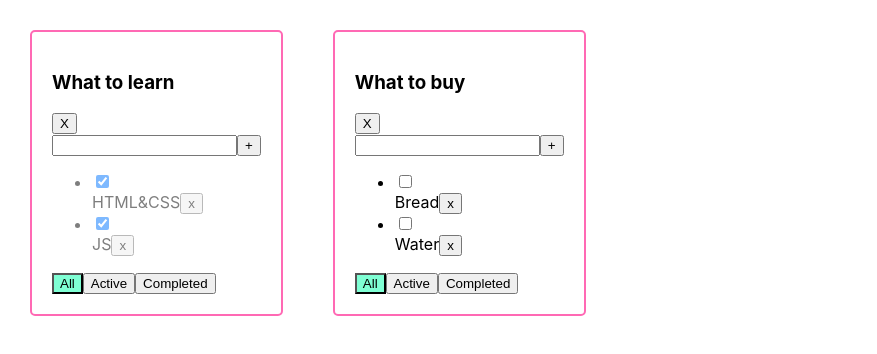
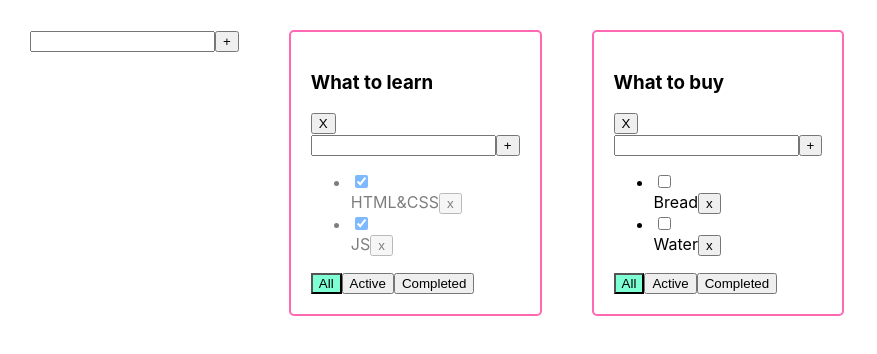
Before and after one commit to tolkunio/task-organized-app, a React (Create React App) app: page / in a window 1280 px wide. Shown: the top 354 px of the page, without its empty margins (0-877 px from the left). Built offline with nearby package versions, Linux system fonts and the light colour scheme.

Commit message:
-добавила editable span,вынесли в универсальную компоненту

```diff
--- a/src/App.tsx
+++ b/src/App.tsx
@@ -2,6 +2,7 @@ import React, {useState} from 'react';
 import './App.css';
 import TodoList from './TodoList';
 import {v1} from 'uuid';
+import {AddItemForm} from './components/AddItemForm';
 
 export type TaskType = {
     id: string,
@@ -61,24 +62,48 @@ function App(): JSX.Element {
             setTodolists([...todolists])
         }
     }
-    const changeCheckBoxStatus = (taskId: string, checkValue: boolean, todolistId:string) => {
-        let tasks =tasksObj[todolistId];
-        let task = tasks.find(t=>t.id ===taskId);
-        if(task){
-            task.isDone= checkValue;
+    const changeCheckBoxStatus = (taskId: string, checkValue: boolean, todolistId: string) => {
+        let tasks = tasksObj[todolistId];
+        let task = tasks.find(t => t.id === taskId);
+        if (task) {
+            task.isDone = checkValue;
             setTasks({...tasksObj})
         }
         // setTasksObj(tasksObj.map(el => el.id === taskId ? {...el, isDone: checkValue} : el));
     }
 
-    const removeTodoList = (todolistId:string) => {
-        let filteredTodolist = todolists.filter(tl =>tl.id!==todolistId);
+    const removeTodoList = (todolistId: string) => {
+        let filteredTodolist = todolists.filter(tl => tl.id !== todolistId);
         setTodolists(filteredTodolist);
-        delete  tasksObj[todolistId];
+        delete tasksObj[todolistId];
         setTasks({...tasksObj});
     };
+    const updateTask = (todoListId: string, taskId: string, newTitle: string) => {
+        setTasks({
+            ...tasksObj,
+            [todoListId]: tasksObj[todoListId].map(el => el.id === taskId ? {...el, title: newTitle} : el)
+        });
+
+    }
+    const updateTodoListTitle=(todolistId:string,newTodolistTitle:string)=>{
+        setTodolists(todolists.map(el=>el.id==todolistId?{...el,title:newTodolistTitle}:el))    ;
+    }
+
+    const addTodoList = (newTitle: string) => {
+        const newId = v1();
+        const newTodo: TodoListType = {
+            id: newId,
+            title: newTitle,
+            filter: 'all'
+        }
+        setTodolists([...todolists, newTodo]);
+
+        setTasks({...tasksObj, [newId]: []})
+    };
     return (
+
         <div className="App">
+            <AddItemForm addCallBack={addTodoList}/>
             {
                 todolists.map((tl) => {
                     let tasksForTodoList = tasksObj[tl.id];
@@ -98,6 +123,8 @@ function App(): JSX.Element {
                         addTask={addTask}
                         changeCheckBoxStatus={changeCheckBoxStatus}
                         removeTodoList={removeTodoList}
+                        updateTask={updateTask}
+                        updateTodoListTitle={updateTodoListTitle}
                     />
                 })
             }
--- a/src/TodoList.tsx
+++ b/src/TodoList.tsx
@@ -3,81 +3,74 @@ import {FilterValuesType, TaskType} from './App'
 import s from './TodoLost.module.css';
 import SuperCheckBox from './components/SuperCheckBox';
 import {v1} from 'uuid/index';
+import {AddItemForm} from './components/AddItemForm';
+import {EditableSpan} from './components/EditableSpan';
 
 type TodoListPropsType = {
-    id:string
+    id: string
     title: string,
     tasks: Array<TaskType>,
-    removeTask: (id: string, todolistId:string) => void,
-    changeFilter: (filter: FilterValuesType, todolistId:string) => void
-    addTask: (title: string,todolistId:string) => void,
-    changeCheckBoxStatus(taskId: string, checkValue: boolean, todolistId:string): void,
-    removeTodoList:(todolistId:string)=>void;
+    removeTask: (id: string, todolistId: string) => void,
+    changeFilter: (filter: FilterValuesType, todolistId: string) => void
+    addTask: (title: string, todolistId: string) => void,
+    changeCheckBoxStatus(taskId: string, checkValue: boolean, todolistId: string): void,
+    removeTodoList: (todolistId: string) => void;
+    updateTask: (todoListId: string, taskId: string, newTitle: string) => void;
+    updateTodoListTitle: (todolistId: string, newTodolistTitle: string) => void;
 }
 
 const TodoList: FC<TodoListPropsType> = (props: TodoListPropsType) => {
-    let [title, setTitle] = useState('');
-    let [error,setError]= useState<string|null>(null);
-    const [filterName,setFilterName]=useState('all')
-
-    const addTask = () => {
-        if (title.trim() !== '') {
-            props.addTask(title.trim(), props.id);
-            setTitle('');
-        }
-        else{
-            setError('Title is required!');
-        }
-    };
-
-    const onChangeTextHandler = (e: ChangeEvent<HTMLInputElement>) => {
-        setError(null);
-        setTitle(e.currentTarget.value);
-    };
-    const onKeyPressHandler = (e: KeyboardEvent<HTMLInputElement>) => {
-        if (e.charCode === 13) {
-            addTask();
-        }
-    };
-
+    const [filterName, setFilterName] = useState('all')
     const onAllClickHandler = () => {
-        props.changeFilter('all',props.id);
+        props.changeFilter('all', props.id);
         setFilterName('all')
     }
 
     const onActiveClickHandler = () => {
-        props.changeFilter('active',props.id);
+        props.changeFilter('active', props.id);
         setFilterName('active')
     }
 
     const onCompletedClickHandler = () => {
-        props.changeFilter('completed',props.id);
+        props.changeFilter('completed', props.id);
         setFilterName('completed')
     }
 
-    const onChangeHandlerCheckBox = (id:string,isDone:boolean)=>{
-        props.changeCheckBoxStatus(id,isDone, props.id);
+    const onChangeHandlerCheckBox = (id: string, isDone: boolean) => {
+        props.changeCheckBoxStatus(id, isDone, props.id);
     }
     const removeTodoListHandler = () => {
         props.removeTodoList(props.id);
     };
+    const addTaskHandler = (title: string) => {
+        props.addTask(title, props.id);
+    };
+
+    const updateTaskHandler = (todoListId: string, taslkId: string, newTitle: string) => {
+
+    };
+    const updateTodoListTitle = (todolistTitle: string) => {
+     props.updateTodoListTitle(props.id,todolistTitle);
+    }
+
     return (
         <div className="todolist">
-            <h3>{props.title}</h3> <button onClick={removeTodoListHandler}>X</button>
-            <div>
-                <input className={error?s.error:''}
-                       value={title}
-                       onChange={onChangeTextHandler}
-                       onKeyPress={onKeyPressHandler}/>
-                <button onClick={addTask}>+</button>
-            </div>
-            {error && <div className={s.errorMessage}>{error}</div>}
+            <h3>
+                <EditableSpan title={props.title} callback={updateTodoListTitle}/>
+            </h3>
+            <button onClick={removeTodoListHandler}>X</button>
+            <AddItemForm addCallBack={addTaskHandler}/>
             <ul>
                 {
                     props.tasks.map(el => {
-                        return <li key={el.id} className={el.isDone?s.isDone:''}>
-                            <SuperCheckBox callback={(newIsDone)=>{onChangeHandlerCheckBox(el.id,newIsDone)}} isDone={el.isDone}/>
-                            <span>{el.title}</span>
+                        const updateTaskHandler = (newTitle: string) => {
+                            props.updateTask(props.id, el.id, newTitle);
+                        };
+                        return <li key={el.id} className={el.isDone ? s.isDone : ''}>
+                            <SuperCheckBox callback={(newIsDone) => {
+                                onChangeHandlerCheckBox(el.id, newIsDone)
+                            }} isDone={el.isDone}/>
+                            <EditableSpan title={el.title} callback={updateTaskHandler}/>
                             <button onClick={() => {
                                 props.removeTask(el.id, props.id)
                             }}>x
@@ -87,14 +80,15 @@ const TodoList: FC<TodoListPropsType> = (props: TodoListPropsType) => {
                 }
             </ul>
             <div>
-                <button className={filterName==='all'?s.activeFilter:''}
-                        onClick={onAllClickHandler}>All</button>
+                <button className={filterName === 'all' ? s.activeFilter : ''}
+                        onClick={onAllClickHandler}>All
+                </button>
 
-                <button className={filterName==='active'?s.activeFilter:''}
+                <button className={filterName === 'active' ? s.activeFilter : ''}
                         onClick={onActiveClickHandler}>
                     Active
                 </button>
-                <button className={filterName=='completed'?s.activeFilter:''}
+                <button className={filterName == 'completed' ? s.activeFilter : ''}
                         onClick={onCompletedClickHandler}>
                     Completed
                 </button>
@@ -104,4 +98,5 @@ const TodoList: FC<TodoListPropsType> = (props: TodoListPropsType) => {
     );
 };
 
+
 export default TodoList;
--- /dev/null
+++ b/src/components/AddItemForm.tsx
@@ -0,0 +1,37 @@
+import React, {ChangeEvent, KeyboardEvent, useState} from 'react';
+import s from '../TodoLost.module.css';
+type AddItemFormPropsType={
+    addCallBack:(title:string)=>void;
+}
+export const AddItemForm = (props:AddItemFormPropsType) => {
+    let [title, setTitle] = useState('');
+    let [error,setError]= useState<string|null>(null);
+    const addTask = () => {
+        if (title.trim() !== '') {
+            props.addCallBack(title.trim());
+            setTitle('');
+        }
+        else{
+            setError('Title is required!');
+        }
+    };
+    const onChangeTextHandler = (e: ChangeEvent<HTMLInputElement>) => {
+        setError(null);
+        setTitle(e.currentTarget.value);
+    };
+    const onKeyPressHandler = (e: KeyboardEvent<HTMLInputElement>) => {
+        if (e.charCode === 13) {
+            addTask();
+        }
+    };
+    return (
+        <div>
+            <input className={error ? s.error : ''}
+                   value={title}
+                   onChange={onChangeTextHandler}
+                   onKeyPress={onKeyPressHandler}/>
+            <button onClick={addTask}>+</button>
+            {error && <div className={s.errorMessage}>{error}</div>}
+        </div>
+    );
+};
--- /dev/null
+++ b/src/components/EditableSpan.tsx
@@ -0,0 +1,33 @@
+import React, {ChangeEvent, useState} from 'react';
+type EditableSpanPropsType={
+    title:string,
+    callback:(title:string)=>void
+}
+export const EditableSpan = (props:EditableSpanPropsType) => {
+    const [edit,setEdit]=useState(false);
+    let [newtitle, setNewTitle] = useState(props.title);
+    let [error,setError]= useState<string|null>(null);
+
+    const addTask = () => {
+        props.callback(newtitle);
+    };
+
+    const editHandler = () => {
+        setEdit(!edit);
+        addTask()
+    };
+    const onChangeTextHandler = (e: ChangeEvent<HTMLInputElement>) => {
+        setError(null);
+        setNewTitle(e.currentTarget.value);
+    };
+
+    return (
+            edit
+                ? <input value={newtitle}
+                         onBlur={editHandler}
+                         onChange={onChangeTextHandler} autoFocus/>
+                : <span
+                    onDoubleClick={editHandler}>{props.title}</span>
+    );
+
+};
```
